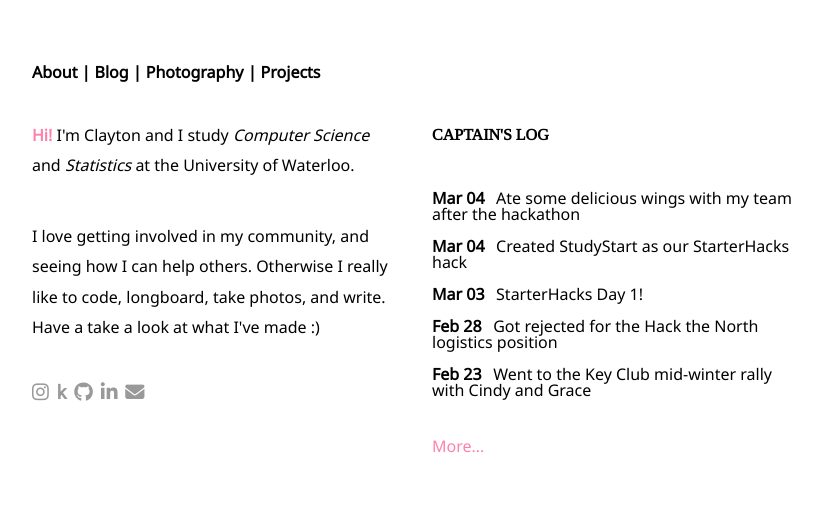
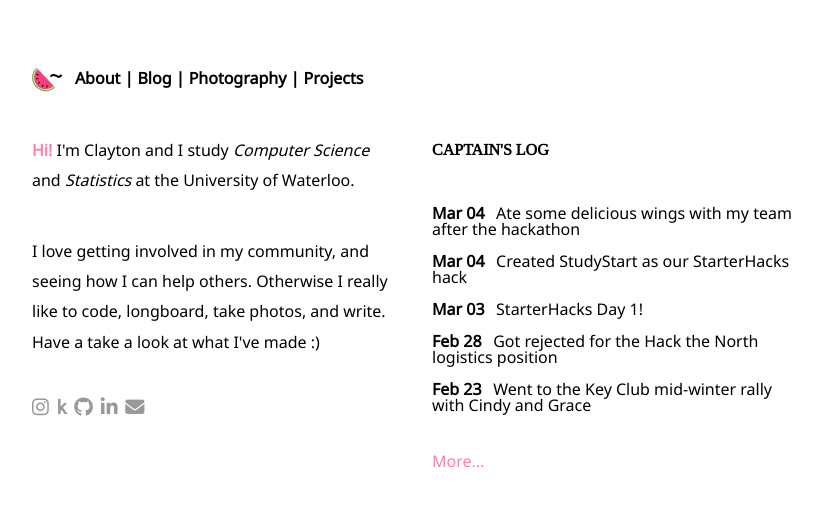
Before and after one commit to clayton-halim/clayton-halim.github.io, a Jekyll site: the page built from index.html, in a window 1280 px wide. Shown: the top 507 px of the page, without its empty margins (224-1046 px from the left). Built offline with Jekyll 4.4.1, drawn with Linux system fonts in a browser that asks for light colours; nearby versions of some CDN libraries.

Commit message:
Add logo

```diff
--- a/_layouts/default.html
+++ b/_layouts/default.html
@@ -2,6 +2,7 @@
 <html lang="en-ca">
 <head>
     <meta charset="utf-8">
+    <link rel="shortcut icon" type="image/png" href="{{ site.baseurl }}/favicon.png"/>
     <link rel="stylesheet" href="{{ site.baseurl }}/assets/css/reset.css">
     <link rel="stylesheet" href="{{ site.baseurl }}/assets/css/flexboxgrid.css">
     <link rel="stylesheet" href="{{ site.baseurl }}/assets/css/style.css">
--- a/_layouts/main.html
+++ b/_layouts/main.html
@@ -5,6 +5,7 @@ layout: default
 <div id="body-wrapper">
     <nav id="top-nav" class="navbar-wrapper">
         <ul class="hlist navbar">
+            <li class="hlist-item"><a class="hover-accent nav-link" href="{{ site.baseurl }}index"><img class="logo" src="{{ site.baseurl }}/assets/images/watermelon-tilde.svg">
             <li class="hlist-item"><a class="hover-accent nav-link" href="{{ site.baseurl }}index">About</a></li>
             |
             <li class="hlist-item"><a class="hover-accent nav-link" href="{{ site.baseurl }}blog">Blog</a></li>
--- a/assets/css/style.css
+++ b/assets/css/style.css
@@ -260,6 +260,14 @@ strong {
     margin-top: 2rem;
 }
 
+.logo {
+    height: 4%;
+    width: 4%;
+    display: inline-block;
+    vertical-align: middle;
+    margin-right: 0.5rem;
+}
+
 @media only screen and (max-width: 1100px) {
     #top-nav {
         margin-bottom: 4rem;
```
Also changed, not shown: assets/images/avatar.png (added), assets/images/watermelon-tilde.svg (added), favicon.png (added).
